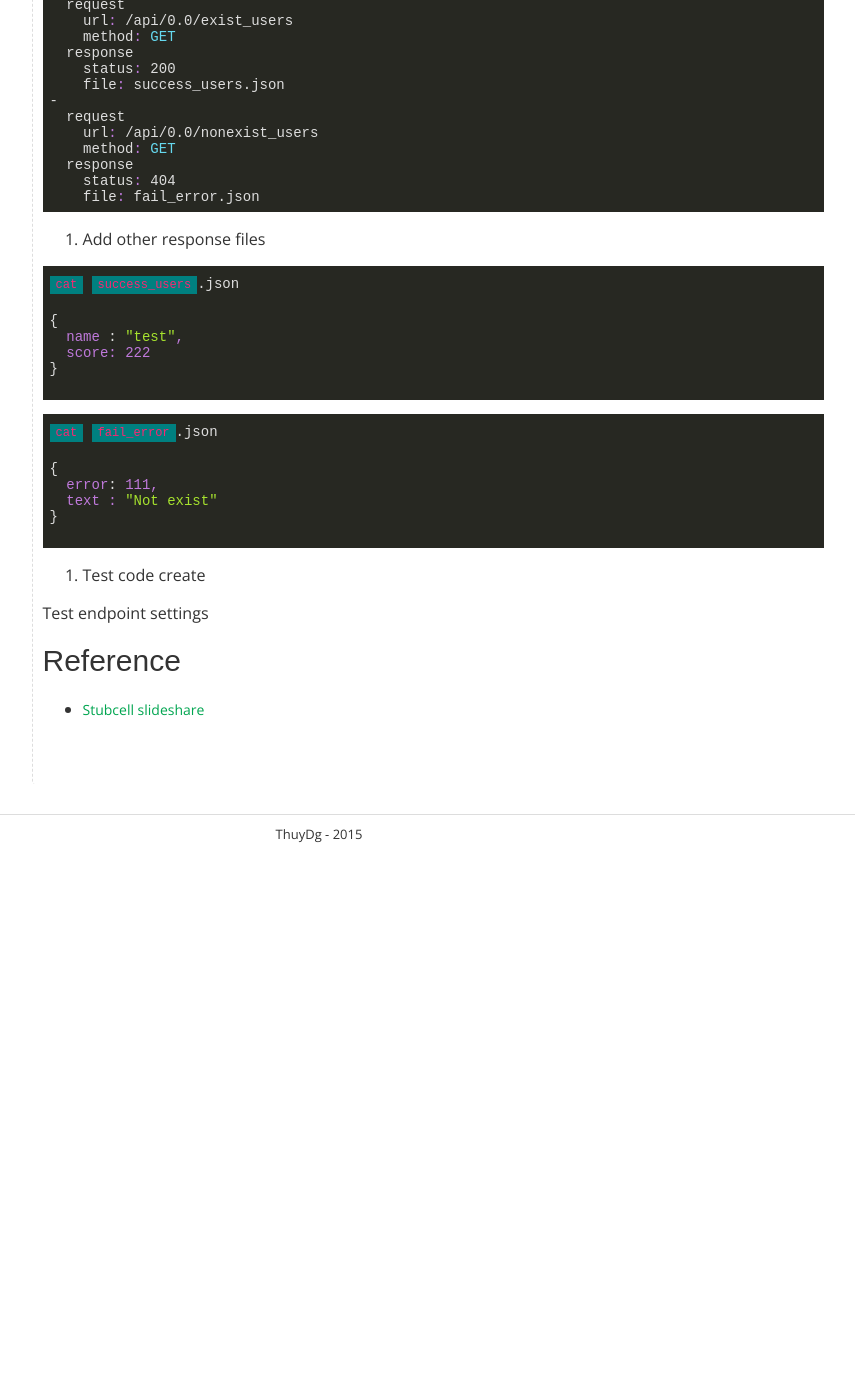
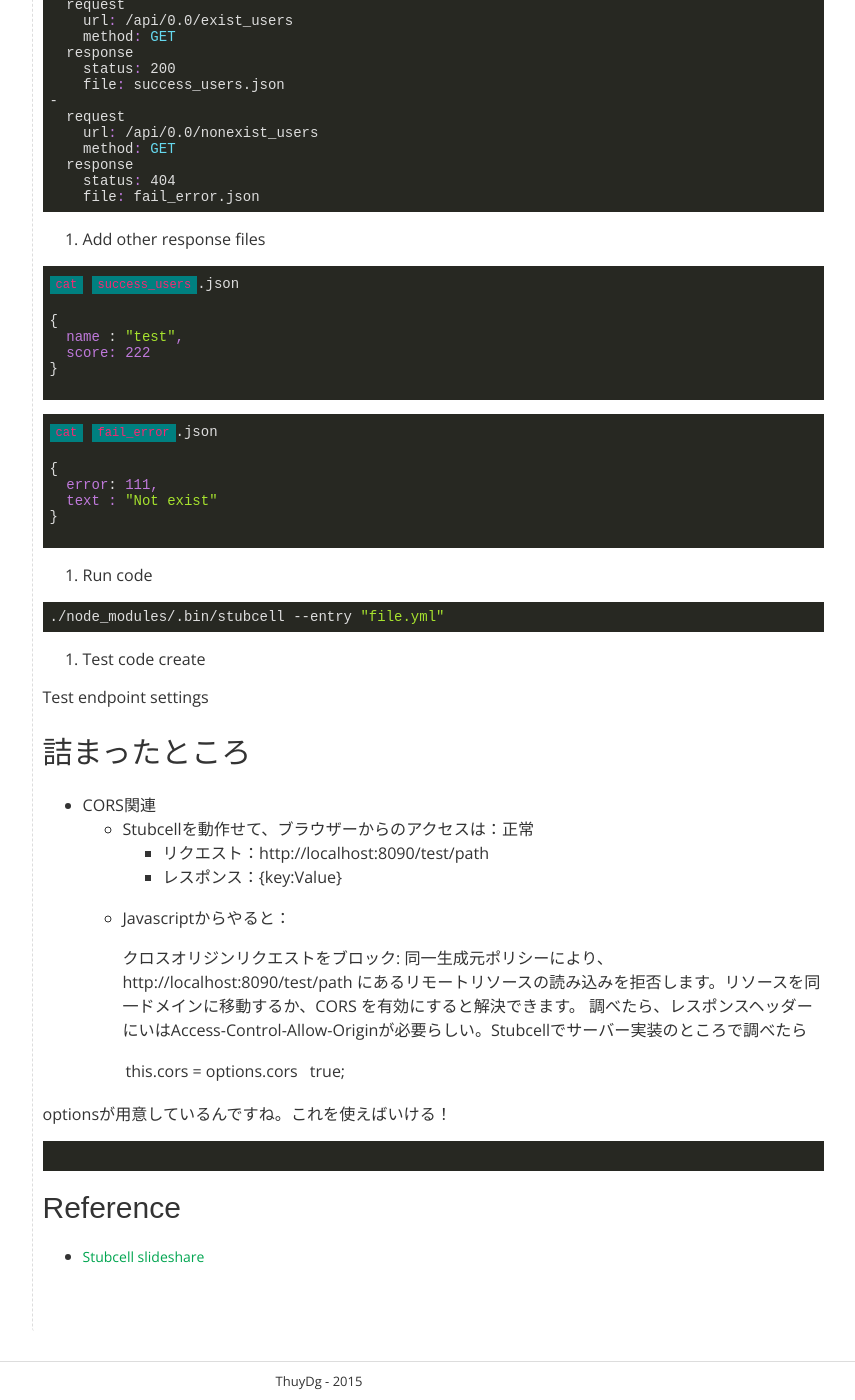
Before and after one commit to thuydg/thuydg.github.io, a Jekyll site: the page built from _posts/2015-02-24-stubcell.md, in a window 1280 px wide and 1400 px high, scrolled down 837 px. Shown: the whole window, without its empty margins (321-1176 px from the left). Built offline with Jekyll 4.4.1, drawn with Linux system fonts in a browser that asks for light colours; some web fonts are replaced; Markdown is read by kramdown in place of the engine named in the settings; comment, search, counter and statistics services are not loaded; before the commit the page ends 1690 px from its top, so only the background shows below that.

Commit message:
change for stubcell

````diff
--- a/_posts/2015-02-24-stubcell.md
+++ b/_posts/2015-02-24-stubcell.md
@@ -82,10 +82,34 @@ cat fail_error.json
 
 ```
 
-3. Test code create
+4. Run code
+
+```
+./node_modules/.bin/stubcell --entry "file.yml"
+```
+
+5. Test code create
 
 Test endpoint settings
 
+# 詰まったところ
+
+* CORS関連
+  - Stubcellを動作せて、ブラウザーからのアクセスは：正常
+    - リクエスト：http://localhost:8090/test/path
+    - レスポンス：{key:Value}
+  - Javascriptからやると：
+
+     クロスオリジンリクエストをブロック: 同一生成元ポリシーにより、http://localhost:8090/test/path にあるリモートリソースの読み込みを拒否します。リソースを同一ドメインに移動するか、CORS を有効にすると解決できます。
+調べたら、レスポンスヘッダーにいはAccess-Control-Allow-Originが必要らしい。Stubcellでサーバー実装のところで調べたら
+
+       this.cors = options.cors || true;
+
+optionsが用意しているんですね。これを使えばいける！
+
+```
+
+```
 
 # Reference
 
````
Also changed, not shown: _posts/2013-01-15-start-bloggin.md (+25 -1 lines).
